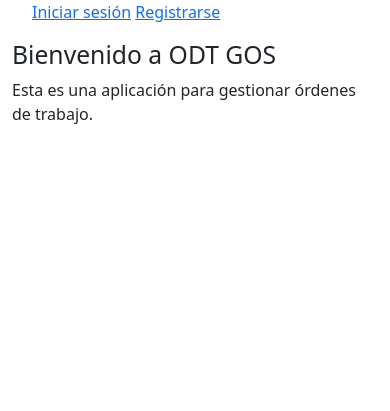
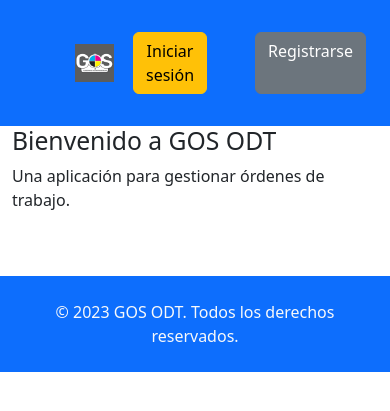
Before and after one commit to CToph02/GO_ODT, a Django app: page / in a window 390 px wide. Shown: the top 411 px of the page. Run offline with Django 5.2, Linux system fonts and the light colour scheme; some libraries are stand-ins or nearby versions.

Commit message:
CToph02: Se agregó layout base

```diff
--- a/ordenes_trabajo/ordenes_trabajo/gestion_ordenes/views.py
+++ b/ordenes_trabajo/ordenes_trabajo/gestion_ordenes/views.py
@@ -9,3 +9,6 @@ def login(request):
 
 def signup(request):
     return render(request, 'signup.html', {})
+
+def odts(request):
+    return render(request, 'odts.html', {})
--- a/ordenes_trabajo/ordenes_trabajo/settings.py
+++ b/ordenes_trabajo/ordenes_trabajo/settings.py
@@ -28,7 +28,6 @@ SECRET_KEY = 'django-insecure-mx*(otp^1lut2wnwv@hz1$r=9qokd)zlmn#+7+b*-lpxhbe*s6
 DEBUG = True
 
 ALLOWED_HOSTS = []
-
 
 # Application definition
 
@@ -128,6 +127,7 @@ STATIC_URL = '/static/'
 STATIC_ROOT = os.path.join(BASE_DIR, 'static')
 STATICFILES_DIRS = [
     os.path.join(BASE_DIR, 'staticfiles'),
+    BASE_DIR / 'static' / 'var/www/static',
 ]
 
 # Default primary key field type
--- a/ordenes_trabajo/ordenes_trabajo/urls.py
+++ b/ordenes_trabajo/ordenes_trabajo/urls.py
@@ -22,5 +22,6 @@ urlpatterns = [
     path('admin/', admin.site.urls),
     path('login/', views.login, name='login'),
     path('signup/', views.signup, name='signup'),
+    path('odts/', views.odts, name='odts'),
     path('', views.index, name='index'),
 ]
--- a/ordenes_trabajo/templates/index.html
+++ b/ordenes_trabajo/templates/index.html
@@ -1,26 +1,13 @@
-<!DOCTYPE html>
-<html lang="en">
-<head>
-    <meta charset="UTF-8">
-    <meta name="viewport" content="width=device-width, initial-scale=1.0">
-    <link href="https://cdnjs.cloudflare.com/ajax/libs/bootstrap/5.3.2/css/bootstrap.min.css" rel="stylesheet">
-    <link href="https://cdnjs.cloudflare.com/ajax/libs/font-awesome/6.4.0/css/all.min.css" rel="stylesheet">
-    <title>ODT GOS</title>
-</head>
-<body>
-    <nav>
-        <ul>
-            <a href="login">Iniciar sesión</a>
-            <a href="signup">Registrarse</a>
-        </ul>
-    </nav>
-    <div class="container">
-        <div class="row">
-            <div class="col-md-12">
-                <h2>Bienvenido a ODT GOS</h2>
-                <p>Esta es una aplicación para gestionar órdenes de trabajo.</p>
-            </div>
+{% extends './layouts/base.html' %}
+
+{% block title %}{% endblock %}
+
+{% block content %}
+<div class="container">
+    <div class="row">
+        <div class="col-md-12">
+            <h2>Bienvenido a GOS ODT</h2>
+            <p>Una aplicación para gestionar órdenes de trabajo.</p>
         </div>
-    <script src="https://cdnjs.cloudflare.com/ajax/libs/bootstrap/5.3.2/js/bootstrap.bundle.min.js"></script>
-</body>
-</html>
+    </div>
+{% endblock %}
--- /dev/null
+++ b/ordenes_trabajo/templates/layouts/base.html
@@ -0,0 +1,34 @@
+{% load static %}
+<!DOCTYPE html>
+<html lang="en">
+<head>
+    <meta charset="UTF-8">
+    <meta name="viewport" content="width=device-width, initial-scale=1.0">
+    <link href="https://cdnjs.cloudflare.com/ajax/libs/bootstrap/5.3.0/css/bootstrap.min.css" rel="stylesheet">
+    <link href="https://cdnjs.cloudflare.com/ajax/libs/font-awesome/6.4.0/css/all.min.css" rel="stylesheet">
+    <title>{% block title %}{% endblock %}</title>
+</head>
+<body>
+    <nav class="navbar navbar-expand-lg navbar-light bg-primary">
+        <ul class="d-flex justify-content-between align-items-center w-100 m-4">
+            <a href="{% url 'index' %}" class="text-center">
+                <img class="img-fluid w-50" src="{% static 'images/GOSLogo.png' %}" alt="logo" class="d-inline-block align-top">
+            </a>
+            <div class="d-flex gap-5">
+                <a href="login" class="btn btn-warning">Iniciar sesión</a>
+                <a href="signup" class="btn btn-secondary">Registrarse</a>
+            </div>
+
+        </ul>
+    </nav>
+    <main>
+        {% block content %} {% endblock %}
+    </main>
+    <footer class="bg-primary text-light mt-5 footer">
+        <div class="text-center p-4">
+            © 2023 GOS ODT. Todos los derechos reservados.
+        </div>
+    </footer>
+    <script src="https://cdnjs.cloudflare.com/ajax/libs/bootstrap/5.3.2/js/bootstrap.bundle.min.js"></script>
+</body>
+</html>
--- a/ordenes_trabajo/templates/login.html
+++ b/ordenes_trabajo/templates/login.html
@@ -1,3 +1,4 @@
+{% extends './layouts/base.html' %}
 <!DOCTYPE html>
 <html lang="es">
 <head>
@@ -8,7 +9,7 @@
     <link href="https://cdnjs.cloudflare.com/ajax/libs/font-awesome/6.4.0/css/all.min.css" rel="stylesheet">
     <style>
         body {
-            background: linear-gradient(135deg, #667eea 0%, #764ba2 100%);
+            background: linear-gradient(150deg, #667eea 0%, #764ba2 100%);
             min-height: 100vh;
             font-family: 'Segoe UI', Tahoma, Geneva, Verdana, sans-serif;
         }
@@ -169,6 +170,7 @@
     </style>
 </head>
 <body>
+    {% block content %}
     <div class="container-fluid d-flex align-items-center justify-content-center min-vh-100">
         <div class="auth-container">
             <div class="auth-card">
@@ -331,5 +333,6 @@
             });
         });
     </script>
+    {% endblock %}
 </body>
 </html>
```
Also changed, not shown: ordenes_trabajo/templates/odts.html (added, +11 -0 lines), ordenes_trabajo/static/images/GOSLogo.png (added).
